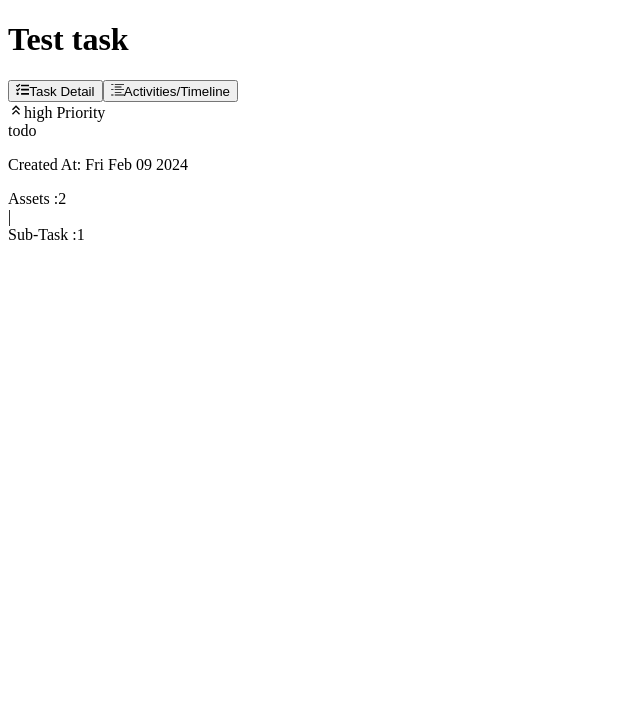
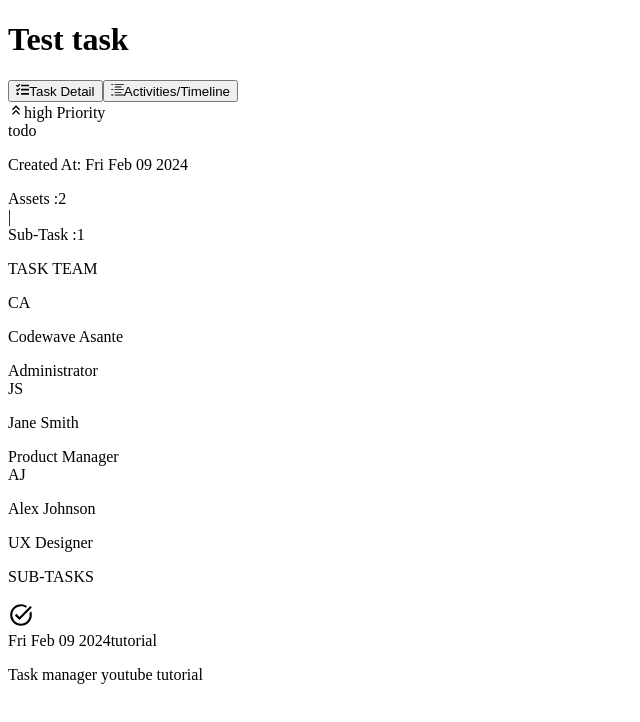
Before and after one commit to HardikPratap/Assign-It, a Next.js app in the folder client/: page /Taskdetails in a window 1280 px wide. Shown: the top 722 px of the page, without its empty margins (0-640 px from the left). Built offline with nearby package versions, Linux system fonts and the light colour scheme.

Commit message:
left side task details

```diff
--- a/client/src/assets/data.js
+++ b/client/src/assets/data.js
@@ -1101,7 +1101,7 @@ export const tasks = [
 
 export const user = {
   _id: "662f32ffd1303cc",
-  name: "Hardik",
+  name: "Hardik Pratap",
   title: "Administrator",
   role: "Admin",
   email: "admin@mts.com",
--- a/client/src/pages/Taskdetails.jsx
+++ b/client/src/pages/Taskdetails.jsx
@@ -16,7 +16,7 @@ import { useParams } from "react-router-dom";
 import { toast } from "sonner";
 import { tasks } from "../assets/data";
 import Tabs from "../components/Tabs";
-import { PRIOTITYSTYELS, TASK_TYPE } from "../utils";
+import { getInitials, PRIOTITYSTYELS, TASK_TYPE } from "../utils";
 
 const assets = [
   "https://images.pexels.com/photos/2418664/pexels-photo-2418664.jpeg?auto=compress&cs=tinysrgb&w=1260&h=750&dpr=2",
@@ -129,7 +129,67 @@ const act_types = [
                         </div>
                       </div>
 
+                      <div className='space-y-4 py-6'>
+                        <p className='text-gray-600 font-semibold test-sm'>
+                          TASK TEAM
+                        </p>
+                        <div className='space-y-3'>
+                          {task?.team?.map((m, index) => (
+                            <div
+                              key={index}
+                              className='flex gap-4 py-2 items-center border-t border-gray-200'
+                            >
+                              <div
+                                className={
+                                  "w-10 h-10 rounded-full text-white flex items-center justify-center text-sm -mr-1 bg-blue-600"
+                                }
+                              >
+                                <span className='text-center '>
+                                  {getInitials(m?.name)}
+                                </span>
+                              </div>
+                              <div>
+                                <p className='text-lg font-semibold text-white'>{m?.name}</p>
+                                <span className='text-gray-500'>{m?.title}</span>
+                              </div>
+                            </div>
+                          ))}
+                        </div>
+                      </div>
+
+                      <div className='space-y-4 py-6'>
+                        <p className='text-gray-500 font-semibold text-sm'>
+                          SUB-TASKS
+                        </p>
+                        <div className='space-y-8'>
+                          {task?.subTasks?.map((el, index) => (
+                            <div key={index} className='flex gap-3'>
+                              <div className='w-10 h-10 flex items-center justify-center rounded-full bg-violet-50-200'>
+                                <MdTaskAlt className='text-violet-600' size={26} />
+                              </div>
+
+                              <div className='space-y-1'>
+                                <div className='flex gap-2 items-center'>
+                                  <span className='text-sm text-gray-500'>
+                                    {new Date(el?.date).toDateString()}
+                                  </span>
+
+                                  <span className='px-2 py-0.5 text-center text-sm rounded-full bg-violet-100 text-violet-700 font-semibold'>
+                                    {el?.tag}
+                                  </span>
+                                </div>
+
+                                <p className='text-gray-700'>{el?.title}</p>
+                              </div>
+                            </div>
+                          ))}
+                        </div>
+                      </div>
+
                     </div>
+
+                    {/* Right Side  */}
+
 
                   </div>
                 </>
```
